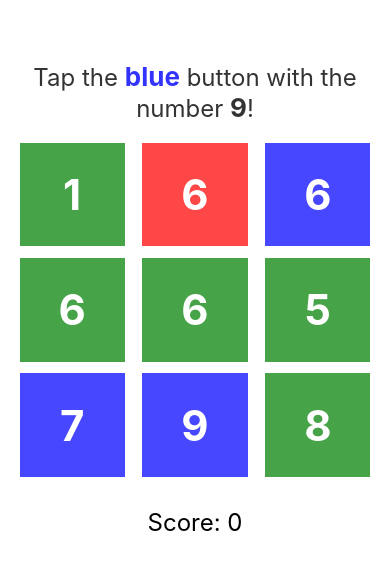
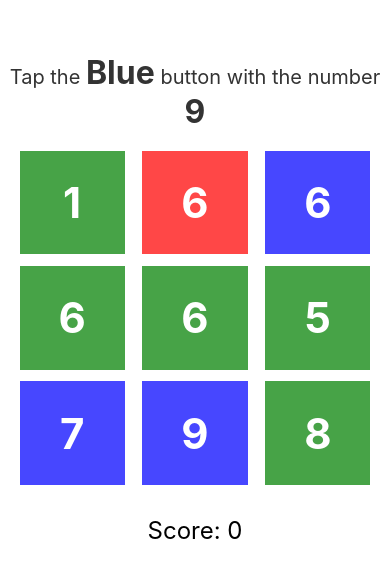
Before and after one commit to tmasuyama1114/react-native-tap-game, a React Native app: screen / in a window 390 px wide. Shown: the part 123-700 px from the top of the page. Built offline with nearby package versions, Linux system fonts and the light colour scheme.

Commit message:
Update styles and color names in App.js and utils.jsCo-authored-by: [insert name here]

```diff
--- a/App.js
+++ b/App.js
@@ -64,7 +64,7 @@ export default function App() {
   return (
     <View style={styles.container}>
       <Text style={styles.instructions}>
-        Tap the <Text style={[styles.emphasize, { color: correctAnswer.color }]}>{colorNames[correctAnswer.color]}</Text> button with the number <Text style={styles.emphasize}>{correctAnswer.number}</Text>!
+        Tap the <Text style={styles.emphasize}>{colorNames[correctAnswer.color]}</Text> button with the number <Text style={styles.emphasize}>{correctAnswer.number}</Text>
       </Text>
       <View style={styles.grid}>
         {options.map((option, index) => (
--- a/styles.js
+++ b/styles.js
@@ -8,14 +8,14 @@ export default StyleSheet.create({
     backgroundColor: '#fff',
   },
   instructions: {
-    fontSize: 24,
+    fontSize: 20,
     marginBottom: 20,
     textAlign: 'center',
     color: '#333', // 通常のテキストカラー
   },
   emphasize: {
     fontWeight: 'bold',
-    fontSize: 26, // 強調するテキストのサイズを少し大きくします
+    fontSize: 32, // 強調するテキストのサイズを少し大きくします
   },
   grid: {
     width: '90%',
--- a/utils.js
+++ b/utils.js
@@ -9,9 +9,9 @@ export const getRandomNumber = () => Math.ceil(Math.random() * 9);
 
 // 色の名前と実際の値のマッピング
 export const colorNames = {
-  'rgba(255, 0, 0, 0.8)': 'red',
-  'rgba(0, 0, 255, 0.8)': 'blue',
-  'rgba(0, 128, 0, 0.8)': 'green',
+  'rgba(255, 0, 0, 0.8)': 'Red',
+  'rgba(0, 0, 255, 0.8)': 'Blue',
+  'rgba(0, 128, 0, 0.8)': 'Green',
 };
 
 // 正解のオプションを含むオプションの配列を返す関数
```
